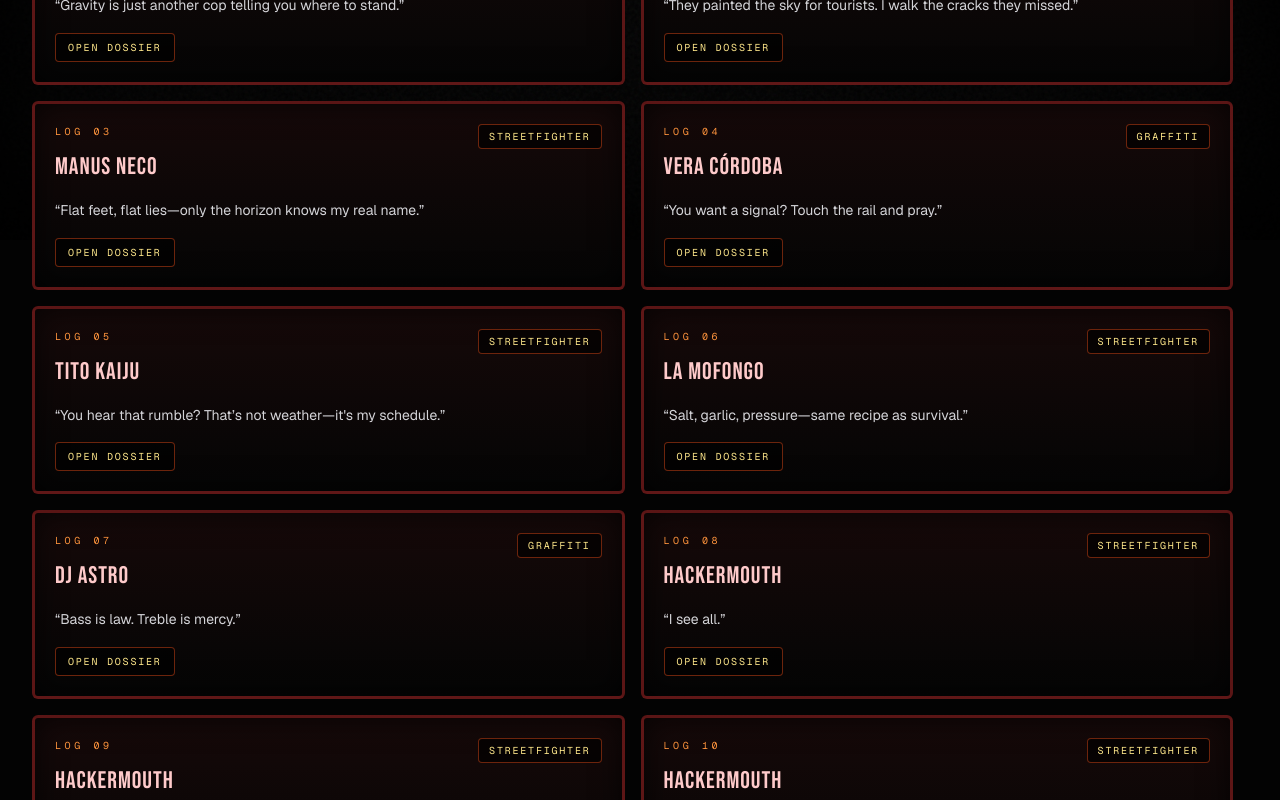
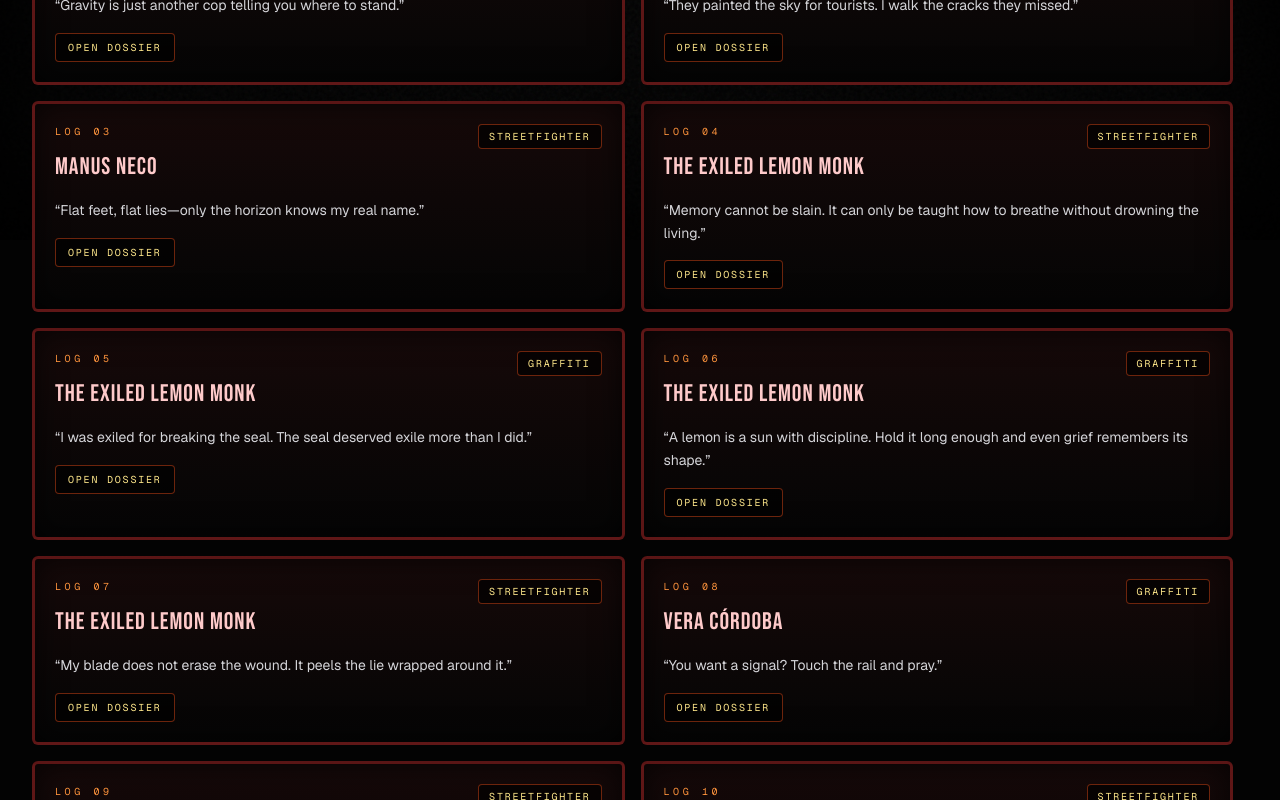
Before and after one commit to xsytrance/boricuapunk, a Next.js app: page /archive/logs in a window 1280 px wide. Shown: the part 560-1360 px from the top of the page. Built offline with nearby package versions, Linux system fonts and the light colour scheme.

Commit message:
feat: add exiled lemon monk dossier

```diff
--- a/app/archive/characters/page.tsx
+++ b/app/archive/characters/page.tsx
@@ -8,6 +8,7 @@ import { characters as sagaCharacters } from "@/types/characters";
 const DOSSIER_IDS = new Set(legacyDossierIds.map((c) => c.id));
 const ALL_FACTION = "all";
 const MANUSCRIPT_PRIORITY = [
+  "exiled-lemon-monk",
   "hackermouth",
   "manus-neco",
   "the-jibaro",
--- a/components/CharacterQuoteSection.tsx
+++ b/components/CharacterQuoteSection.tsx
@@ -1,28 +1,30 @@
 "use client";
 
-import { useEffect, useState } from "react";
+import { useEffect, useMemo } from "react";
 import { usePathname } from "next/navigation";
 import QuoteDisplay from "@/components/QuoteDisplay";
 import { getCharacterById } from "@/data/characters";
-import { getRandomQuote, type Quote } from "@/data/quotes";
+import { getRandomQuote, getRandomQuoteForCharacter, type Quote } from "@/data/quotes";
 import { getSagaCharacterById } from "@/types/characters";
 
 type Props = {
-  /** Page subject; reserved for future “prefer this character’s pool” logic */
+  /** Page subject; quotes should prefer this character’s own pool on refresh. */
   characterId: string;
 };
 
 export default function CharacterQuoteSection({ characterId }: Props) {
   const pathname = usePathname();
-  const [quote, setQuote] = useState<Quote | null>(null);
+  const quote = useMemo<Quote | null>(() => {
+    void pathname;
+    return getRandomQuoteForCharacter(characterId) ?? getRandomQuote();
+  }, [pathname, characterId]);
 
   useEffect(() => {
-    const q = getRandomQuote();
-    setQuote(q);
+    if (!quote) return;
 
     let takeoverTimer: number | undefined;
 
-    if (q?.characterId === "hackermouth") {
+    if (quote.characterId === "hackermouth") {
       document.body.classList.add("hm-quote-takeover");
 
       takeoverTimer = window.setTimeout(() => {
@@ -36,7 +38,7 @@ export default function CharacterQuoteSection({ characterId }: Props) {
       if (takeoverTimer !== undefined) window.clearTimeout(takeoverTimer);
       document.body.classList.remove("hm-quote-takeover");
     };
-  }, [pathname, characterId]);
+  }, [quote]);
 
   if (!quote) return null;
 
--- a/data/characters.ts
+++ b/data/characters.ts
@@ -35,6 +35,18 @@ export const hiddenCharacters: Character[] = [
 ];
 
 export const characters: Character[] = [
+  {
+    id: "exiled-lemon-monk",
+    name: "The Exiled Lemon Monk",
+    title: "Citrus Heretic // Keeper of the Hongo Codex",
+    description:
+      "Banished from the Rain Circuit for preserving too much memory and refusing to let the Hongo Codex remain sealed. When ancestral data floods Neo-Borinken, he answers with citrus wards, golden sanctuaries, and a blade that peels corruption away without harming truth.",
+    image: "/images/characters/exiled-lemon-monk.jpg",
+    images: ["/images/characters/exiled-lemon-monk.jpg"],
+    faction: "Red Noodle Clan",
+    tag: "EXILE // MEMORY WARDEN",
+    stats: { wardcraft: 10, memory: 10, mercy: 8, threat: "high" },
+  },
   {
     id: "manus-neco",
     name: "Manus Neco",
--- a/data/quotes.ts
+++ b/data/quotes.ts
@@ -28,6 +28,30 @@ export const quotes: Quote[] = [
     id: "q-manus-3",
     characterId: "manus-neco",
     text: "Flat feet, flat lies—only the horizon knows my real name.",
+    style: "streetfighter",
+  },
+  {
+    id: "q-lemon-1",
+    characterId: "exiled-lemon-monk",
+    text: "Memory cannot be slain. It can only be taught how to breathe without drowning the living.",
+    style: "streetfighter",
+  },
+  {
+    id: "q-lemon-2",
+    characterId: "exiled-lemon-monk",
+    text: "I was exiled for breaking the seal. The seal deserved exile more than I did.",
+    style: "graffiti",
+  },
+  {
+    id: "q-lemon-3",
+    characterId: "exiled-lemon-monk",
+    text: "A lemon is a sun with discipline. Hold it long enough and even grief remembers its shape.",
+    style: "graffiti",
+  },
+  {
+    id: "q-lemon-4",
+    characterId: "exiled-lemon-monk",
+    text: "My blade does not erase the wound. It peels the lie wrapped around it.",
     style: "streetfighter",
   },
   {
@@ -230,6 +254,15 @@ export function getQuotesForCharacter(characterId: string): Quote[] {
   return quotes.filter((q) => q.characterId === characterId);
 }
 
+export function getRandomQuoteForCharacter(
+  characterId: string,
+): Quote | undefined {
+  const pool = getQuotesForCharacter(characterId);
+  if (!pool.length) return undefined;
+  const index = Math.floor(randomUnit() * pool.length);
+  return pool[index]!;
+}
+
 function randomUnit(): number {
   const c = globalThis.crypto;
   if (c && typeof c.getRandomValues === "function") {
--- a/types/characters.ts
+++ b/types/characters.ts
@@ -30,6 +30,18 @@ export type Character = {
 
 /** Archive roster: manuscript + expanded-saga + archive continuities. */
 export const characters: Character[] = [
+  {
+    id: "exiled-lemon-monk",
+    name: "The Exiled Lemon Monk",
+    role: "Citrus heretic and Hongo Codex warden",
+    description:
+      "Banished for preserving too much memory; steadies Neo-Borinken with citrus wards, sanctuary spheres, and a blade that cuts corruption while preserving truth.",
+    tags: ["human", "warrior", "spiritual", "legend", "ally", "mystery"],
+    image: "/images/characters/exiled-lemon-monk.jpg",
+    faction: "red-noodle-clan",
+    threatLevel: "high",
+    presence: "physical",
+  },
   {
     id: "manus-neco",
     name: "Manus Neco",
--- a/types/factions.ts
+++ b/types/factions.ts
@@ -95,5 +95,11 @@ export const factions: Faction[] = [
 ];
 
 export function getFactionById(id: string): Faction | undefined {
-  return factions.find((f) => f.id === id);
+  const normalized = id.trim().toLowerCase();
+  return factions.find(
+    (f) =>
+      f.id === id ||
+      f.id.toLowerCase() === normalized ||
+      f.name.toLowerCase() === normalized,
+  );
 }
```
Also changed, not shown: public/images/characters/exiled-lemon-monk.jpg (added).
